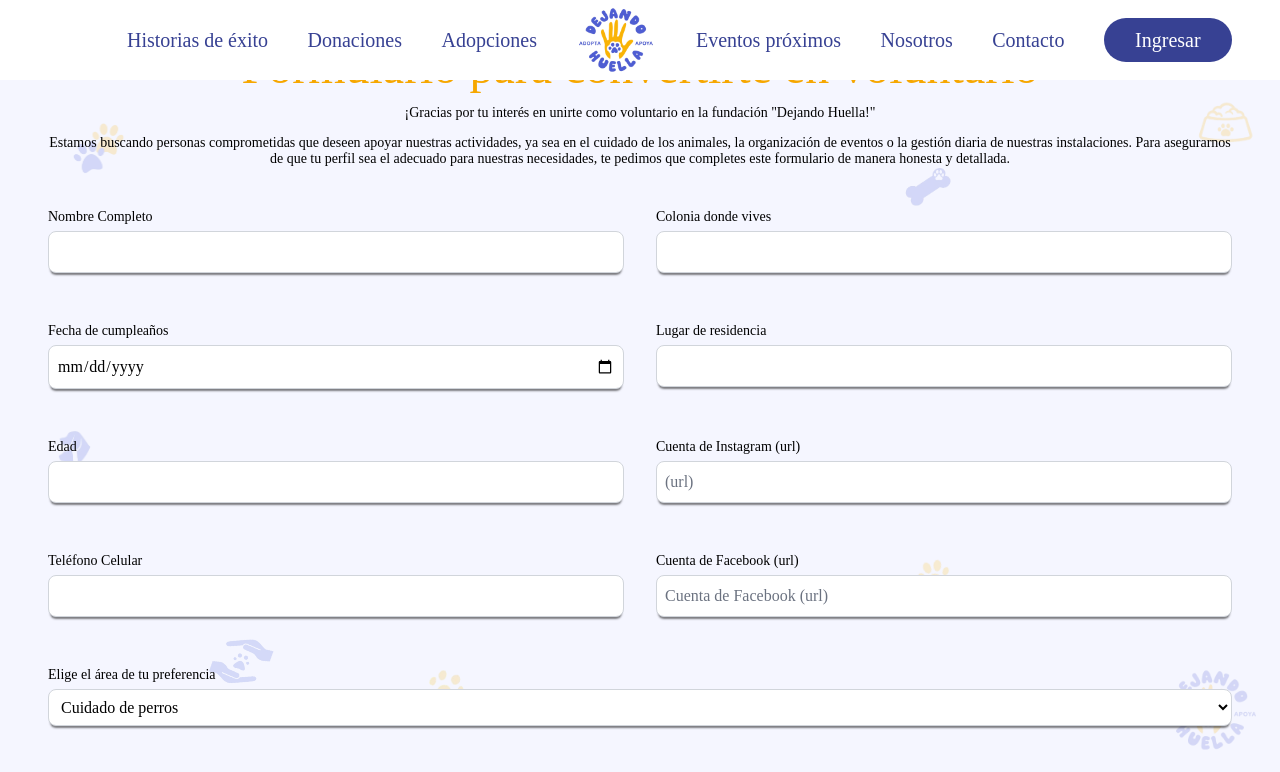
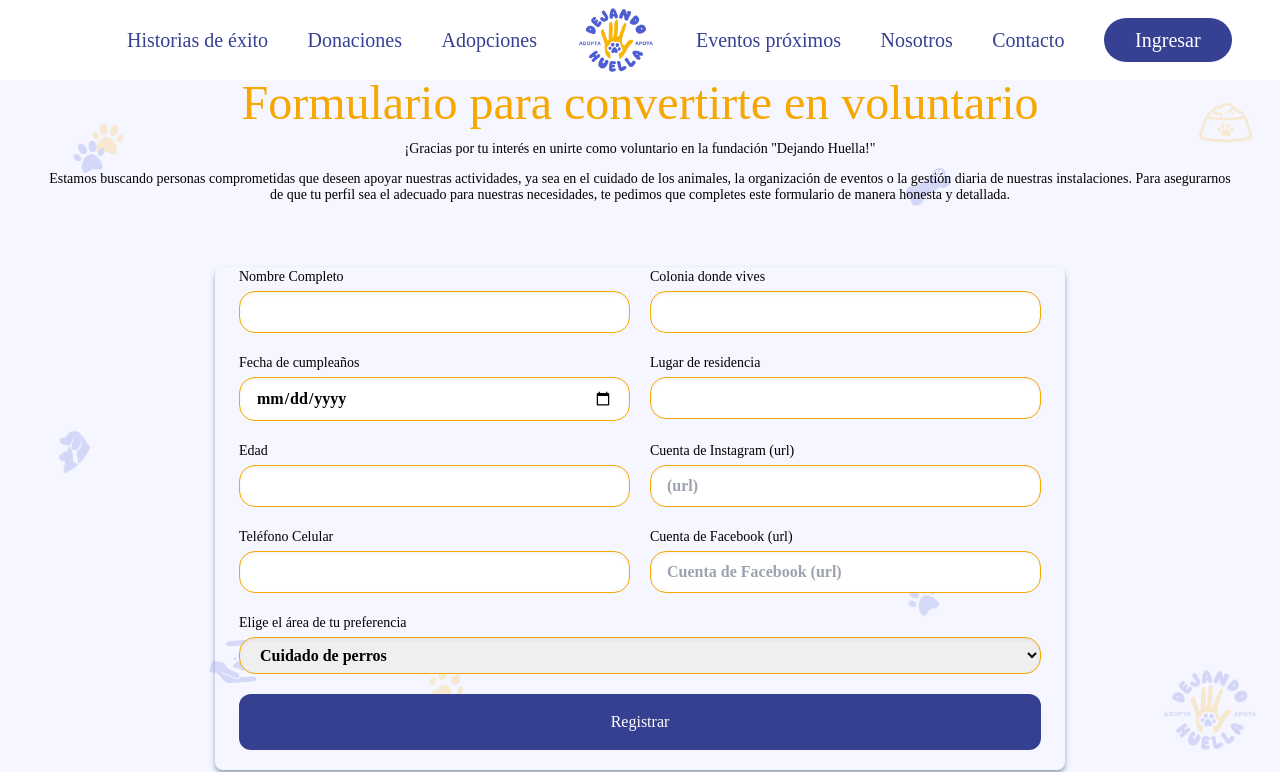
Before and after one commit to Tongother/dejando-huella, a Next.js app: page /voluntarios in a window 1280 px wide. Shown: the top 772 px of the page. Built offline with nearby package versions, Linux system fonts and the light colour scheme; a web font is replaced by a local one.

Commit message:
Update 04/11/2024: Actualice el formulario para los voluntarios

```diff
--- a/src/app/components/banner/Banner.tsx
+++ b/src/app/components/banner/Banner.tsx
@@ -14,8 +14,6 @@ const Banner = () => {
           Conocer más
         </Link>
       </section>
-
-      {/* Para pantallas móviles */}
       <section className="flex lg:hidden flex-col justify-evenly items-center bg-[#4C62D9] rounded-none text-white w-full h-[300px] box-border">
         <div className="flex flex-col gap-2 text-3xl text-center font-normal font-ramm">
           <h1>¡Ayúdanos desde cerquita!</h1>
--- a/src/app/voluntarios/voluntarios.tsx
+++ b/src/app/voluntarios/voluntarios.tsx
@@ -2,52 +2,53 @@ import React from "react";
 
 const Formulario = () => {
     return (
-        <form className="md:grid grid-cols-1 md:grid-cols-2 gap-10 md:gap-8 flex-row">
-            <div className="form-group flex flex-col mb-4">
+        <div className="flex flex-col items-center justify-center my-6 px-6 pb-5 mx-auto rounded-lg shadow-md shadow-slate-400 lg:w-[850px] lg:h-auto lg:gap-3">
+            <form className="flex flex-col lg:grid lg:grid-cols-2 gap-5 w-full max-w-[850px]" >
+                <div className="form-group flex flex-col">
                     <label className="text-black text-sm mb-1">Nombre Completo</label>
-                <input type="text" className="p-2 border border-gray-300 rounded-lg bg-white text-black placeholder-gray-500 shadow-[0_4px_2px_-2px_rgba(0,0,0,0.5)] focus:outline-none focus:ring-2 focus:ring-blue-500" />
+                    <input type="text" className="px-4 py-2 rounded-2xl font-semibold border-[1px] border-[#F6A700] focus:outline-none focus:ring-[2px] focus:ring-[#F6A700] lg:shadow-inner" />
                 </div>
-            <div className="form-group flex flex-col mb-4">
+                <div className="form-group flex flex-col">
                     <label className="text-black text-sm mb-1">Colonia donde vives</label>
-                <input type="text"  className="p-2 border border-gray-300 rounded-lg bg-white text-black placeholder-gray-500 shadow-[0_4px_2px_-2px_rgba(0,0,0,0.5)] focus:outline-none focus:ring-2 focus:ring-blue-500" />
+                    <input type="text" className="px-4 py-2 rounded-2xl font-semibold border-[1px] border-[#F6A700] focus:outline-none focus:ring-[2px] focus:ring-[#F6A700] lg:shadow-inner" />
                 </div>
-            <div className="form-group flex flex-col mb-4">
+                <div className="form-group flex flex-col">
                     <label className="text-black text-sm mb-1">Fecha de cumpleaños</label>
-                <input type="date" className="p-2 border border-gray-300 rounded-lg bg-white text-black placeholder-gray-500 shadow-[0_4px_2px_-2px_rgba(0,0,0,0.5)] focus:outline-none focus:ring-2 focus:ring-blue-500" />
+                    <input type="date" className="px-4 py-2 rounded-2xl font-semibold border-[1px] border-[#F6A700] focus:outline-none focus:ring-[2px] focus:ring-[#F6A700] lg:shadow-inner" />
                 </div>
-            <div className="form-group flex flex-col mb-4">
+                <div className="form-group flex flex-col">
                     <label className="text-black text-sm mb-1">Lugar de residencia</label>
-                <input type="text"  className="p-2 border border-gray-300 rounded-lg bg-white text-black placeholder-gray-500 shadow-[0_4px_2px_-2px_rgba(0,0,0,0.5)] focus:outline-none focus:ring-2 focus:ring-blue-500" />
+                    <input type="text" className="px-4 py-2 rounded-2xl font-semibold border-[1px] border-[#F6A700] focus:outline-none focus:ring-[2px] focus:ring-[#F6A700] lg:shadow-inner" />
                 </div>
-            <div className="form-group flex flex-col mb-4">
+                <div className="form-group flex flex-col">
                     <label className="text-black text-sm mb-1">Edad</label>
-                <input type="number"  className="p-2 border border-gray-300 rounded-lg bg-white text-black placeholder-gray-500 shadow-[0_4px_2px_-2px_rgba(0,0,0,0.5)] focus:outline-none focus:ring-2 focus:ring-blue-500" />
+                    <input type="number" className="px-4 py-2 rounded-2xl font-semibold border-[1px] border-[#F6A700] focus:outline-none focus:ring-[2px] focus:ring-[#F6A700] lg:shadow-inner" />
                 </div>
-            <div className="form-group flex flex-col mb-4">
+                <div className="form-group flex flex-col">
                     <label className="text-black text-sm mb-1">Cuenta de Instagram (url)</label>
-                <input type="url" placeholder="(url)" className="p-2 border border-gray-300 rounded-lg bg-white text-black placeholder-gray-500 shadow-[0_4px_2px_-2px_rgba(0,0,0,0.5)] focus:outline-none focus:ring-2 focus:ring-blue-500" />
+                    <input type="url" placeholder="(url)" className="px-4 py-2 rounded-2xl font-semibold border-[1px] border-[#F6A700] focus:outline-none focus:ring-[2px] focus:ring-[#F6A700] lg:shadow-inner" />
                 </div>
-            <div className="form-group flex flex-col mb-4">
+                <div className="form-group flex flex-col">
                     <label className="text-black text-sm mb-1">Teléfono Celular</label>
-                <input type="tel" className="p-2 border border-gray-300 rounded-lg bg-white text-black placeholder-gray-500 shadow-[0_4px_2px_-2px_rgba(0,0,0,0.5)] focus:outline-none focus:ring-2 focus:ring-blue-500" />
+                    <input type="tel" className="px-4 py-2 rounded-2xl font-semibold border-[1px] border-[#F6A700] focus:outline-none focus:ring-[2px] focus:ring-[#F6A700] lg:shadow-inner" />
                 </div>
-            <div className="form-group flex flex-col mb-4">
+                <div className="form-group flex flex-col">
                     <label className="text-black text-sm mb-1">Cuenta de Facebook (url)</label>
-                <input type="url" placeholder="Cuenta de Facebook (url)" className="p-2 border border-gray-300 rounded-lg bg-white text-black placeholder-gray-500 shadow-[0_4px_2px_-2px_rgba(0,0,0,0.5)] focus:outline-none focus:ring-2 focus:ring-blue-500" />
+                    <input type="url" placeholder="Cuenta de Facebook (url)" className="px-4 py-2 rounded-2xl font-semibold border-[1px] border-[#F6A700] focus:outline-none focus:ring-[2px] focus:ring-[#F6A700] lg:shadow-inner" />
                 </div>
-            <div className="form-group flex flex-col col-span-2 mb-4">
-                <label className="text-black text-sm mb-1 text-sm">Elige el área de tu preferencia</label>
-                <select id="opciones" name="opciones" className="p-2 border border-gray-300 rounded-lg bg-white text-black placeholder-gray-500 shadow-[0_4px_2px_-2px_rgba(0,0,0,0.5)] focus:outline-none focus:ring-2 focus:ring-blue-500">
+                <div className="form-group flex flex-col col-span-2">
+                    <label className="text-black text-sm mb-1">Elige el área de tu preferencia</label>
+                    <select id="opciones" name="opciones" className="px-4 py-2 rounded-2xl font-semibold border-[1px] border-[#F6A700] focus:outline-none focus:ring-[2px] focus:ring-[#F6A700] lg:shadow-inner">
                         <option value="opcion1">Cuidado de perros</option>
                         <option value="opcion2">Limpiar baños</option>
                         <option value="opcion3">Sacar a pasear</option>
                     </select>
                 </div>
-            <button type="submit" className="col-span-2 p-4 bg-blue-600 text-white rounded-lg hover:bg-blue-700 transition-all z-10 mx-auto w-full md:w-auto">
+                <button type="submit" className="col-span-2 p-4 bg-[#364090] text-white rounded-2xl hover:bg-blue-700 transition-all w-full lg:w-auto mx-auto lg:mx-0 lg:rounded-xl">
                     Registrar
                 </button>
-
             </form>
+        </div>
     );
 }
 
```
Lines whose indentation alone changed are shown as unchanged.
